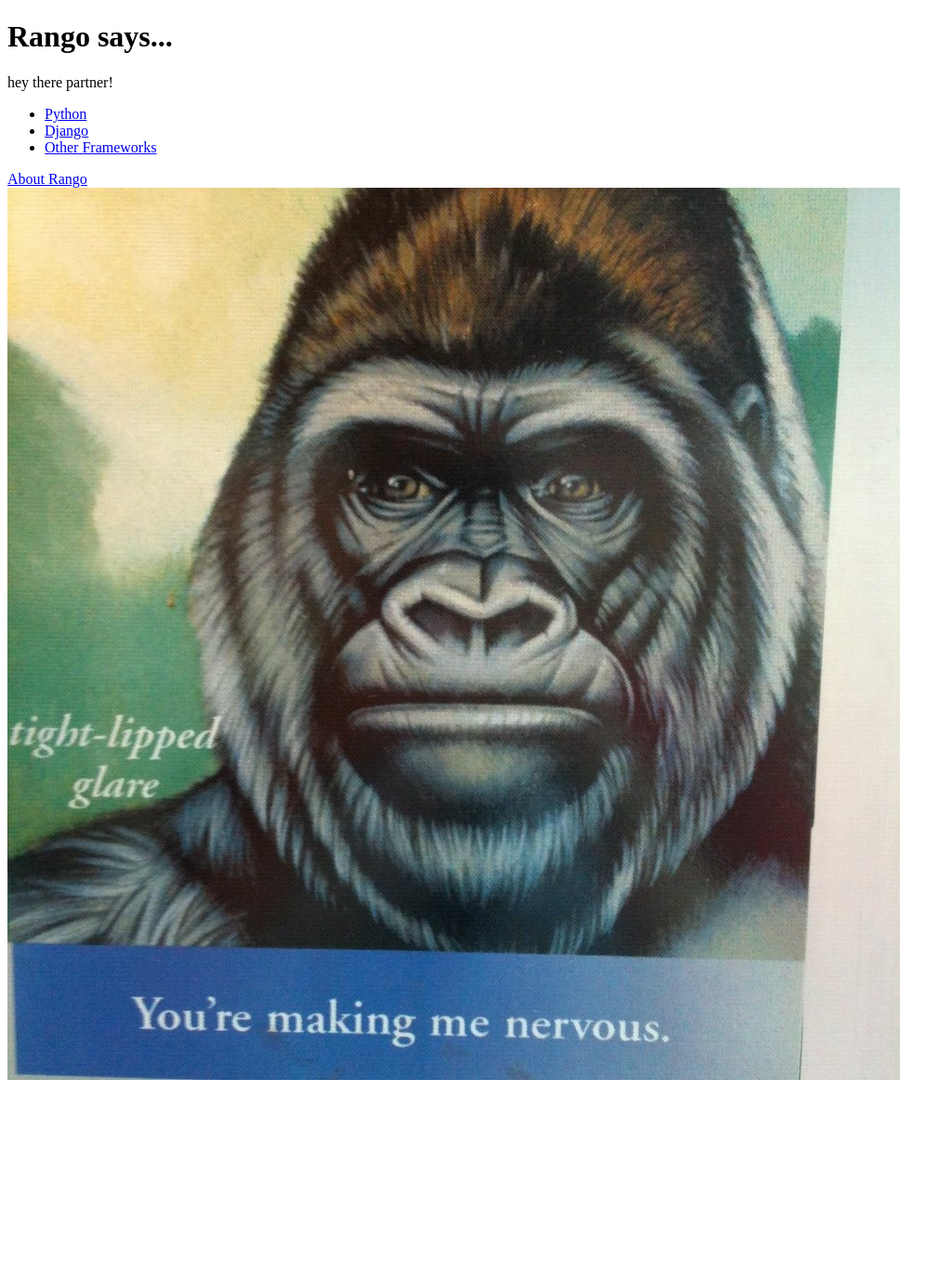
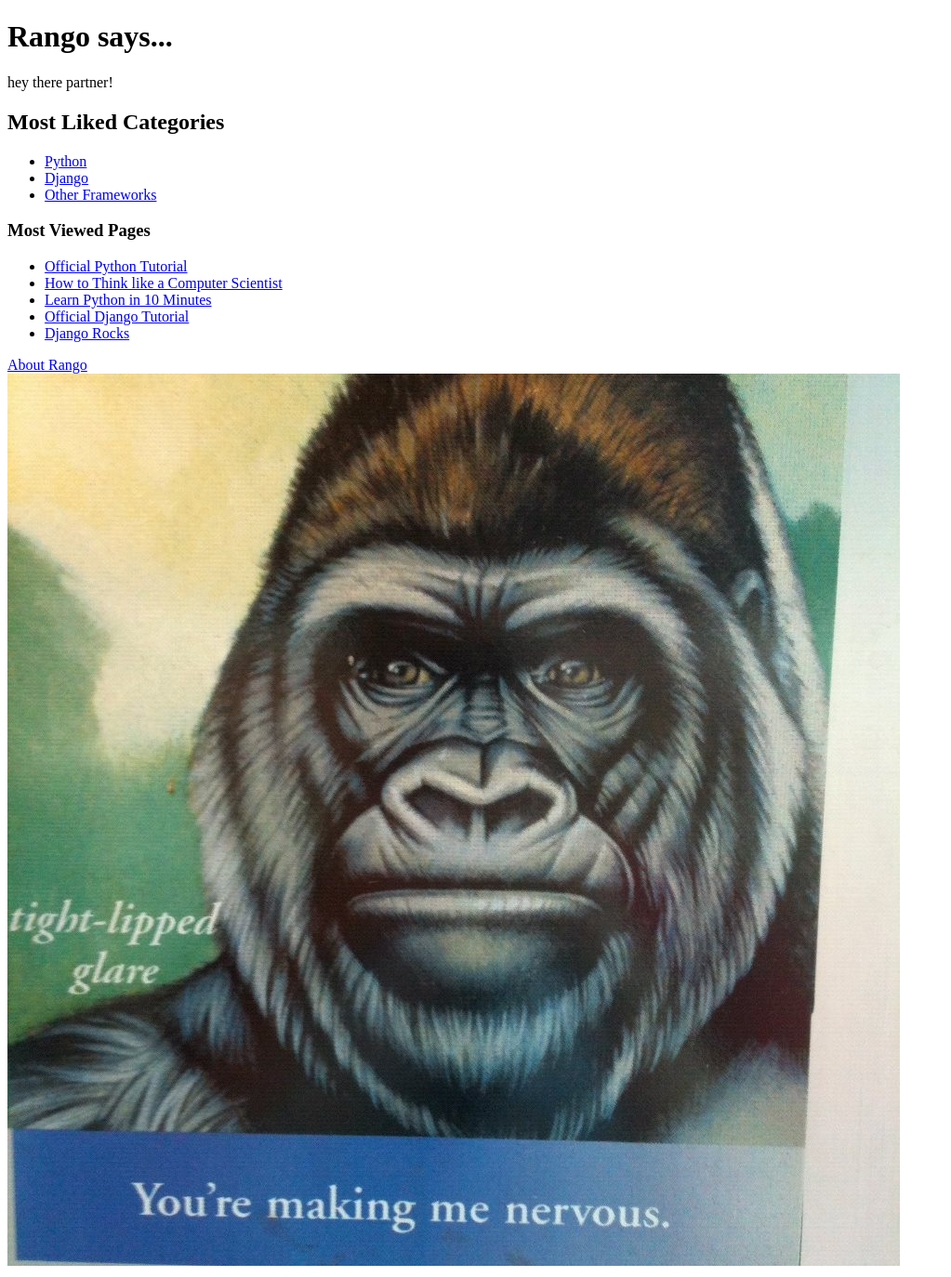
Before and after one commit to 2320395g/-old-tango_with_django_project, a Django app: page / in a window 1280 px wide. Shown: the whole page at 93% size, without its empty margins (0-1023 px from the left). Before the commit the page ends 1162 px from the top, so only its background shows below. Run offline with Django 3.2, Linux system fonts and the light colour scheme; data comes from the database, SQL or seed files in the repository.

Commit message:
6 - Finished exercises up to adding an index hyperlink to category page.

```diff
--- a/rango/views.py
+++ b/rango/views.py
@@ -12,9 +12,13 @@ def index (request):
        shortcut function to make our lives easier. Note that the first
        parameter is the template we wish to use.'''
 
+    context_dict = {}
 
     category_list = Category.objects.order_by('-likes')[:5]
-    context_dict = {'categories': category_list}
+    context_dict['categories'] = category_list
+
+    page_list = Page.objects.order_by('views')[:5]
+    context_dict['pages'] = page_list
 
     return render(request, 'rango/index.html', context=context_dict)
 
--- a/templates/rango/index.html
+++ b/templates/rango/index.html
@@ -1,10 +1,6 @@
 <!DOCTYPE html>
-
 {% load staticfiles %}
-
-
 <html>
-
 
     <head>
         <title>Rango</title>
@@ -15,6 +11,7 @@
         <div>hey there partner! </div>
 
 		<div>
+		<h2>Most Liked Categories</h2>
 		{% if categories %}
 		<ul>
 			{% for category in categories %}
@@ -28,6 +25,19 @@
 		{% endif %}
         </div>
 
+		<div>
+		<h3>Most Viewed Pages</h3>
+		{% if pages %}
+			<ul>
+			{% for page in pages %}
+				<li><a href="{{ page.url }}">{{ page.title }}</a></li>
+			{% endfor %}
+			</ul>
+		{% else %}
+			<strong>No pages currently in category.</strong>
+		{% endif %}
+		</div>
+
         <div>
             <a href= "/rango/about/">About Rango</a><br />
 			<img src="{% static 'images/rango.jpg' %}"
```
